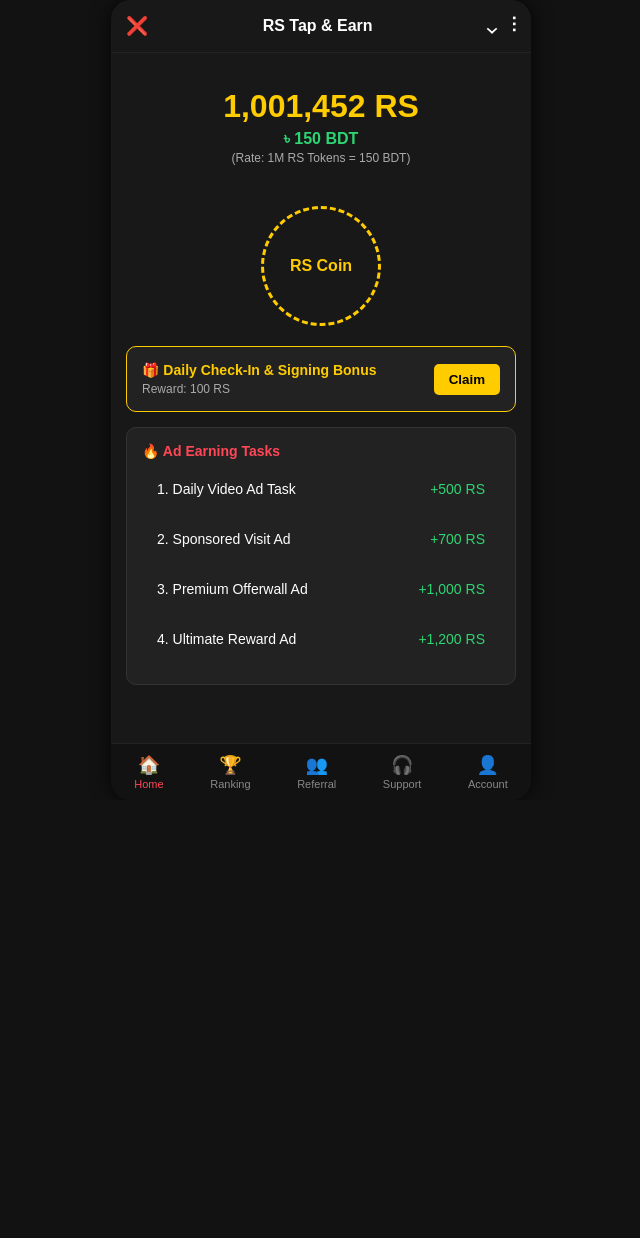
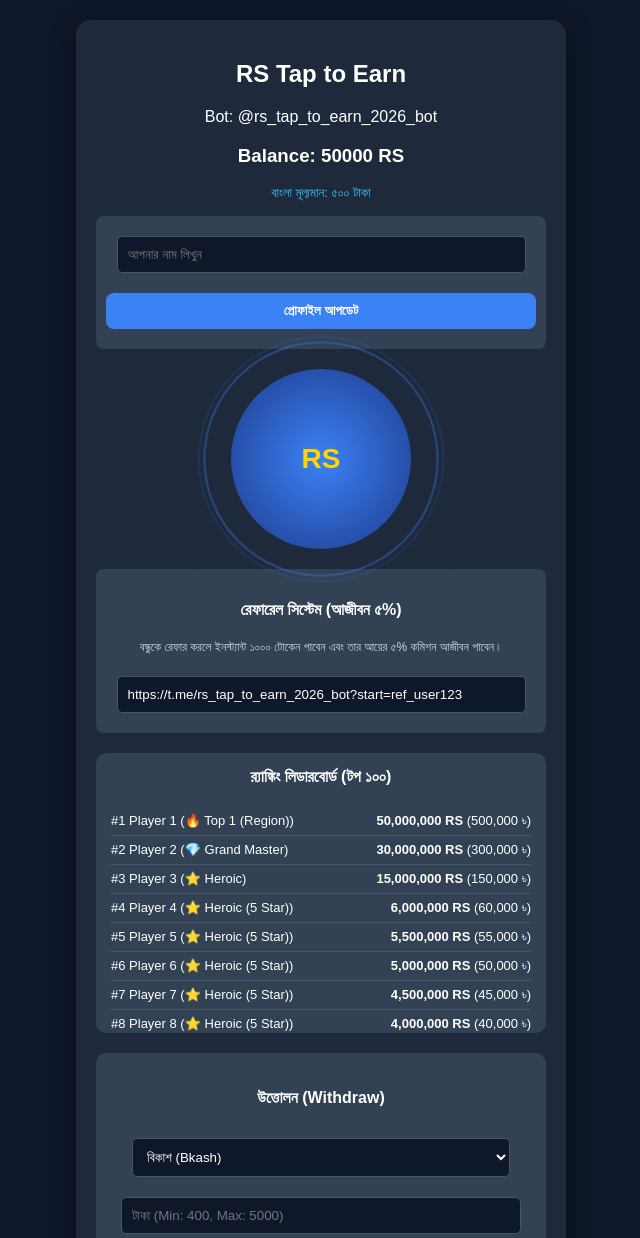
Before and after one commit to omg218063-web/TelegramMiniApp-, a website: page index.html in a window 1280 px wide. Shown: the top 1238 px of the page, without its empty margins (319-959 px from the left). Before the commit the page ends 800 px from the top, so only its background shows below. Drawn offline with Linux system fonts and the light colour scheme.

Commit message:
Update index.html

```diff
--- a/index.html
+++ b/index.html
@@ -1,226 +1,206 @@
-
 <!DOCTYPE html>
 <html lang="bn">
 <head>
     <meta charset="UTF-8">
-    <meta name="viewport" content="width=device-width, initial-scale=1.0">
-    <title>RS Tap & Earn</title>
+    <title>RS Tap to Earn - Complete Mini App</title>
     <style>
-        * { box-sizing: border-box; margin: 0; padding: 0; font-family: sans-serif; }
-        body { background: #121212; color: #fff; display: flex; justify-content: center; align-items: center; height: 100vh; }
-        .app-container { width: 100%; max-width: 420px; height: 100%; max-height: 850px; background: #181818; display: flex; flex-direction: column; position: relative; overflow: hidden; border-radius: 20px; box-shadow: 0 0 20px rgba(0,0,0,0.8); }
+        body { background: #0f172a; color: #fff; font-family: sans-serif; text-align: center; margin: 0; padding: 20px; }
+        .container { max-width: 450px; margin: auto; background: #1e293b; padding: 20px; border-radius: 15px; box-shadow: 0 10px 25px rgba(0,0,0,0.5); }
+        .btn { background: #3b82f6; color: white; border: none; padding: 10px 20px; border-radius: 8px; cursor: pointer; font-weight: bold; margin: 10px 0; width: 100%; }
+        .input-box { width: 90%; padding: 10px; margin: 10px 0; border-radius: 5px; border: 1px solid #475569; background: #0f172a; color: #fff; }
 
-        /* Top Header */
-        .app-header { display: flex; justify-content: space-between; align-items: center; padding: 15px; background: #181818; border-bottom: 1px solid #222; }
-        .app-header span { font-size: 18px; font-weight: bold; }
+        /* Tap Target & Rings */
+        #tap-target { position: relative; width: 180px; height: 180px; margin: 20px auto; display: flex; align-items: center; justify-content: center; cursor: pointer; border-radius: 50%; background: radial-gradient(circle, #3b82f6, #1e3a8a); }
+        .ring { position: absolute; border: 2px solid rgba(59, 130, 246, 0.6); border-radius: 50%; animation: pulse-ring 2s infinite; }
+        .ring-1 { width: 120%; height: 120%; animation-delay: 0s; }
+        .ring-2 { width: 140%; height: 140%; animation-delay: 0.6s; }
+        .ring-3 { width: 160%; height: 160%; animation-delay: 1.2s; }
+        @keyframes pulse-ring { 0% { transform: scale(0.8); opacity: 1; } 100% { transform: scale(1.2); opacity: 0; } }
+        @keyframes floatUp { 0% { transform: translateY(0) scale(0.8); opacity: 1; } 100% { transform: translateY(-70px) scale(1.2); opacity: 0; } }
+        .floating-text { position: absolute; font-weight: bold; font-size: 20px; animation: floatUp 0.8s ease-out forwards; pointer-events: none; }
 
-        /* Content Area */
-        .content-area { flex: 1; overflow-y: auto; padding: 15px; display: none; }
-        .content-area.active { display: block; }
-
-        /* Bottom Nav */
-        .bottom-nav { display: flex; justify-content: space-around; background: #121212; padding: 10px 0; border-top: 1px solid #222; }
-        .nav-item { text-align: center; color: #888; cursor: pointer; font-size: 11px; }
-        .nav-item img, .nav-item div { font-size: 18px; margin-bottom: 2px; }
-        .nav-item.active { color: #ff4757; }
-
-        /* Common Elements matching screenshots */
-        .balance-card { text-align: center; padding: 20px 0; }
-        .balance-card h1 { color: #ffcc00; font-size: 32px; font-weight: bold; }
-        .balance-card p { color: #2ed573; font-size: 16px; margin-top: 5px; font-weight: bold; }
-        .balance-card span { color: #aaa; font-size: 12px; }
-
-        .box-container { background: #222; border: 1px solid #333; border-radius: 10px; padding: 15px; margin-bottom: 15px; }
-        .btn-primary { background: #ff4757; color: white; border: none; padding: 12px; width: 100%; border-radius: 8px; font-weight: bold; cursor: pointer; margin-top: 10px; }
-        .btn-green { background: #2ed573; color: white; border: none; padding: 12px; width: 100%; border-radius: 8px; font-weight: bold; cursor: pointer; margin-top: 10px; }
-
-        /* List Items */
-        .list-item { background: #222; padding: 12px 15px; border-radius: 8px; margin-bottom: 10px; display: flex; justify-content: space-between; align-items: center; font-size: 14px; }
-
-        /* Account Specific Styles */
-        .account-top { display: flex; align-items: center; background: #222; padding: 15px; border-radius: 10px; gap: 12px; margin-bottom: 15px; }
-        .avatar-circle { width: 50px; height: 50px; background: #444; border-radius: 50%; display: flex; justify-content: center; align-items: center; font-weight: bold; }
-        .flex-row { display: flex; gap: 10px; }
+        /* Ranking Table */
+        .ranking-box { margin-top: 20px; background: #334155; padding: 15px; border-radius: 10px; max-height: 250px; overflow-y: auto; text-align: left; }
+        .rank-item { display: flex; justify-content: space-between; padding: 6px 0; border-bottom: 1px solid #475569; font-size: 13px; }
     </style>
 </head>
 <body>
 
-<div class="app-container">
-    <!-- Header -->
-    <div class="app-header">
-        <span>❌</span>
-        <span style="font-size: 16px;">RS Tap & Earn</span>
-        <span>⌄ &nbsp; <b>⋮</b></span>
+<div class="container">
+    <h2>RS Tap to Earn</h2>
+    <p>Bot: @rs_tap_to_earn_2026_bot</p>
+
+    <!-- Balance & Profile -->
+    <h3>Balance: <span id="user-balance">50000</span> RS</h3>
+    <p style="font-size: 13px; color: #38bdf8;">বাংলা মূল্যমান: <span id="bdt-value">৫০০</span> টাকা</p>
+
+    <!-- Profile Section -->
+    <div style="margin: 15px 0; background: #334155; padding: 10px; border-radius: 8px;">
+        <input type="text" id="username-input" class="input-box" placeholder="আপনার নাম লিখুন"><br>
+        <button class="btn" onclick="updateProfileName()">প্রোফাইল আপডেট</button>
     </div>
 
-    <!-- 1. HOME TAB -->
-    <div id="tab-home" class="content-area active">
-        <div class="balance-card">
-            <h1>1,001,452 RS</h1>
-            <p>৳ 150 BDT</p>
-            <span>(Rate: 1M RS Tokens = 150 BDT)</span>
-        </div>
-        <div style="width: 120px; height: 120px; border: 3px dashed #ffcc00; border-radius: 50%; margin: 20px auto; display: flex; justify-content: center; align-items: center; color: #ffcc00; font-weight: bold;">
-            RS Coin
-        </div>
-        <div class="box-container" style="border: 1px solid #ffcc00; display: flex; justify-content: space-between; align-items: center;">
-            <div>
-                <h4 style="font-size: 14px; color: #ffcc00;">🎁 Daily Check-In & Signing Bonus</h4>
-                <p style="font-size: 12px; color: #aaa; margin-top: 4px;">Reward: 100 RS</p>
-            </div>
-            <button style="background: #ffcc00; border: none; padding: 8px 15px; font-weight: bold; border-radius: 5px; cursor: pointer;">Claim</button>
-        </div>
-        <div class="box-container">
-            <h4 style="color: #ff4757; margin-bottom: 10px; font-size: 14px;">🔥 Ad Earning Tasks</h4>
-            <div class="list-item"><span>1. Daily Video Ad Task</span> <span style="color: #2ed573;">+500 RS</span></div>
-            <div class="list-item"><span>2. Sponsored Visit Ad</span> <span style="color: #2ed573;">+700 RS</span></div>
-            <div class="list-item"><span>3. Premium Offerwall Ad</span> <span style="color: #2ed573;">+1,000 RS</span></div>
-            <div class="list-item"><span>4. Ultimate Reward Ad</span> <span style="color: #2ed573;">+1,200 RS</span></div>
-        </div>
+    <!-- Tap Section -->
+    <div id="tap-target">
+        <div class="ring ring-1"></div>
+        <div class="ring ring-2"></div>
+        <div class="ring ring-3"></div>
+        <span style="font-size: 28px; font-weight: bold; z-index: 10; color: #ffd700;">RS</span>
+        <div id="floating-points-container" style="position: absolute; width: 100%; height: 100%;"></div>
     </div>
 
-    <!-- 2. RANKING TAB -->
-    <div id="tab-ranking" class="content-area">
-        <div style="display: flex; justify-content: space-around; margin-bottom: 20px;">
-            <div style="background: #222; padding: 15px; border-radius: 10px; text-align: center; width: 30%;">
-                <p style="font-size: 12px; color: #aaa;">Master II</p>
-                <p style="font-size: 13px; font-weight: bold; color: #ffcc00; margin-top: 5px;">500,000 RS</p>
-            </div>
-            <div style="background: #222; border: 2px solid #ffcc00; padding: 15px; border-radius: 10px; text-align: center; width: 35%;">
-                👑 <p style="font-size: 12px; font-weight: bold;">Grand Master</p>
-                <p style="font-size: 13px; font-weight: bold; color: #ffcc00; margin-top: 5px;">1,000,000 RS</p>
-            </div>
-            <div style="background: #222; padding: 15px; border-radius: 10px; text-align: center; width: 30%;">
-                <p style="font-size: 12px; color: #aaa;">Master III</p>
-                <p style="font-size: 13px; font-weight: bold; color: #ffcc00; margin-top: 5px;">300,000 RS</p>
-            </div>
-        </div>
-        <p style="font-size: 13px; color: #aaa; margin-bottom: 10px;">Other Users List</p>
-        <div class="list-item"><span>4. User_Alex_4</span> <span style="color: #ffcc00;">286,000 RS</span></div>
-        <div class="list-item"><span>5. User_David_5</span> <span style="color: #ffcc00;">282,500 RS</span></div>
-        <div class="list-item"><span>6. User_John_6</span> <span style="color: #ffcc00;">279,000 RS</span></div>
-        <div class="list-item"><span>7. User_Michael_7</span> <span style="color: #ffcc00;">275,500 RS</span></div>
-        <div class="list-item"><span>8. User_Robert_8</span> <span style="color: #ffcc00;">272,000 RS</span></div>
+    <!-- Referral Link Section -->
+    <div style="margin-top: 15px; background: #334155; padding: 10px; border-radius: 8px;">
+        <h4>রেফারেল সিস্টেম (আজীবন ৫%)</h4>
+        <p style="font-size: 12px; color: #cbd5e1;">বন্ধুকে রেফার করলে ইনস্ট্যান্ট ১০০০ টোকেন পাবেন এবং তার আয়ের ৫% কমিশন আজীবন পাবেন।</p>
+        <input type="text" id="ref-link" class="input-box" value="https://t.me/rs_tap_to_earn_2026_bot?start=ref_user123" readonly>
     </div>
 
-    <!-- 3. REFERRAL TAB -->
-    <div id="tab-referral" class="content-area">
-        <div class="box-container" style="border: 1px solid #ff4757;">
-            <p style="font-size: 13px; margin-bottom: 10px; line-height: 1.4;">বন্ধুদেরকে আমন্ত্রণ জানান এবং 1,000 RS টোকেন কালেক্ট করুন ও বোনাস নিন!</p>
-            <div style="display: flex; gap: 5px; margin-bottom: 8px;">
-                <input type="text" id="myRefLink" value="https://t.me/rs_crypto_bot?start=RAKIB_USER" readonly style="flex: 1; background: #111; border: 1px solid #444; color: #fff; padding: 8px; border-radius: 5px; font-size: 12px;">
-                <button onclick="copyRef()" style="background: #ff4757; border: none; color: white; padding: 8px 12px; border-radius: 5px; font-weight: bold; cursor: pointer;">Copy</button>
-            </div>
-            <span style="font-size: 11px; color: #aaa;">Get 1,000 RS Tokens per referral via @rs_crypto_bot!</span>
-        </div>
-        <div class="box-container" style="border: 1px solid #ffcc00;">
-            <p style="color: #ff4757; font-weight: bold; font-size: 13px; margin-bottom: 10px;">🔥 Live Referral Rewards Activity</p>
-            <div class="list-item" style="font-size: 12px;"><span>1. Liam_Ref joined via invite</span> <span style="color: #2ed573;">+1,000 RS Received</span></div>
-            <div class="list-item" style="font-size: 12px;"><span>2. Noah_Ref joined via invite</span> <span style="color: #2ed573;">+1,000 RS Received</span></div>
-            <div class="list-item" style="font-size: 12px;"><span>3. Oliver_Ref joined via invite</span> <span style="color: #2ed573;">+1,000 RS Received</span></div>
-            <div class="list-item" style="font-size: 12px;"><span>4. Elijah_Ref joined via invite</span> <span style="color: #2ed573;">+1,000 RS Received</span></div>
-        </div>
+    <!-- Ranking Board (Top 100 with Tiers & BDT Calculation) -->
+    <div class="ranking-box">
+        <h4 style="text-align: center; margin-top: 0;">র‍্যাঙ্কিং লিডারবোর্ড (টপ ১০০)</h4>
+        <div id="leaderboard-list"></div>
     </div>
 
-    <!-- 4. SUPPORT TAB -->
-    <div id="tab-support" class="content-area">
-        <div class="box-container" style="text-align: center; padding: 30px 15px;">
-            <div style="width: 70px; height: 70px; border: 3px solid #ffcc00; border-radius: 50%; margin: 0 auto 15px; display: flex; justify-content: center; align-items: center; font-size: 28px; position: relative;">
-                👩‍💻
-                <div style="width: 14px; height: 14px; background: #2ed573; border-radius: 50%; position: absolute; bottom: 2px; right: 2px; border: 2px solid #222;"></div>
-            </div>
-            <h3 style="font-size: 16px; margin-bottom: 5px;">24/7 AI Customer Service</h3>
-            <p style="color: #2ed573; font-size: 12px; margin-bottom: 15px;">● Online & Active</p>
-            <p style="font-size: 12px; color: #aaa; margin-bottom: 20px; line-height: 1.5;">For any issues or questions, connect instantly with our dedicated AI support bot representative.</p>
-            <button class="btn-primary" onclick="alert('কাস্টমার সাপোর্ট বোট ওপেন হচ্ছে...')">Open AI Support Bot</button>
-        </div>
-    </div>
-
-    <!-- 5. ACCOUNT TAB -->
-    <div id="tab-account" class="content-area">
-        <div class="account-top">
-            <div class="avatar-circle">R</div>
-            <div>
-                <h4 style="font-size: 15px;">RAKIB_ADMIN</h4>
-                <span style="background: #ffcc00; color: #000; font-size: 10px; padding: 2px 6px; border-radius: 4px; font-weight: bold;">VIP 1 (Bronze)</span>
-                <p style="font-size: 11px; color: #aaa; margin-top: 4px;">Earn more coins to upgrade VIP!</p>
-            </div>
-        </div>
-        <div class="box-container" style="text-align: center;">
-            <span style="font-size: 12px; color: #aaa;">Total Token & BDT Balance</span>
-            <h2 style="color: #ffcc00; font-size: 22px; margin: 5px 0;">1,001,452 RS</h2>
-            <p style="color: #2ed573; font-size: 14px; font-weight: bold;">৳ 150 BDT <span style="font-size: 10px; color: #aaa;">(Rate: 1M RS = 150 BDT)</span></p>
-        </div>
-        <div class="flex-row">
-            <button class="btn-green" onclick="alert('ডিপোজিট সিস্টেম সাময়িকভাবে বন্ধ!')">Deposit (+30% Bonus)</button>
-            <button class="btn-primary" onclick="checkWithdraw()">Withdraw</button>
-        </div>
-        <div style="margin-top: 15px;">
-            <div class="list-item"><span>💳 My Card / Payment Method</span> <span>›</span></div>
-            <div class="list-item"><span>⭐ VIP Center & Perks</span> <span style="color: #ffcc00;">Level 1</span></div>
-            <div class="list-item"><span>📥 Deposit History</span> <span>›</span></div>
-            <div class="list-item"><span>📤 Withdrawal History</span> <span>›</span></div>
-            <div class="list-item"><span>🛡️ Security Center</span> <span style="color: #2ed573;">Secure</span></div>
-        </div>
-    </div>
-
-    <!-- Bottom Navigation Bar -->
-    <div class="bottom-nav">
-        <div class="nav-item active" onclick="switchTab('home', this)">
-            <div>🏠</div> Home
-        </div>
-        <div class="nav-item" onclick="switchTab('ranking', this)">
-            <div>🏆</div> Ranking
-        </div>
-        <div class="nav-item" onclick="switchTab('referral', this)">
-            <div>👥</div> Referral
-        </div>
-        <div class="nav-item" onclick="switchTab('support', this)">
-            <div>🎧</div> Support
-        </div>
-        <div class="nav-item" onclick="switchTab('account', this)">
-            <div>👤</div> Account
-        </div>
+    <!-- Withdrawal Section -->
+    <div style="margin-top: 20px; background: #334155; padding: 15px; border-radius: 10px;">
+        <h4>উত্তোলন (Withdraw)</h4>
+        <select id="withdraw-method" class="input-box">
+            <option value="Bkash">বিকাশ (Bkash)</option>
+            <option value="Nagad">নগদ (Nagad)</option>
+        </select><br>
+        <input type="number" id="withdraw-amount" class="input-box" placeholder="টাকা (Min: 400, Max: 5000)"><br>
+        <input type="text" id="withdraw-number" class="input-box" placeholder="একাউন্ট নাম্বার"><br>
+        <button class="btn" onclick="requestWithdrawal()">উত্তোলন করুন</button>
+        <p id="withdraw-msg" style="font-size: 14px;"></p>
     </div>
 </div>
 
 <script>
-    function switchTab(tabName, element) {
-        // Hide all tabs
-        document.querySelectorAll('.content-area').forEach(tab => {
-            tab.classList.remove('active');
-        });
-        // Remove active class from nav items
-        document.querySelectorAll('.nav-item').forEach(nav => {
-            nav.classList.remove('active');
-        });
-        // Show target tab
-        document.getElementById('tab-' + tabName).classList.add('active');
-        element.classList.add('active');
+    let balance = 50000; // Initial balance
+    const conversionRate = 100; // প্রতি ১০০ টোকেনে ১ টাকা (উদাহরণস্বরূপ)
+
+    const balanceDisplay = document.getElementById('user-balance');
+    const bdtDisplay = document.getElementById('bdt-value');
+    const tapTarget = document.getElementById('tap-target');
+    const floatingContainer = document.getElementById('floating-points-container');
+
+    const pointOptions = [
+        { points: 1, color: '#60a5fa' },
+        { points: 5, color: '#34d399' },
+        { points: 10, color: '#fbbf24' },
+        { points: 12, color: '#f43f5e' },
+        { points: 20, color: '#a855f7' }
+    ];
+
+    function updateDisplay() {
+        balanceDisplay.innerText = balance;
+        let bdt = (balance / 100).toFixed(2); // ক্যালকুলেশন করে বাংলা টাকায় রূপান্তর
+        bdtDisplay.innerText = bdt;
     }
 
-    function copyRef() {
-        var copyText = document.getElementById("myRefLink");
-        copyText.select();
-        document.execCommand("copy");
-        alert("রেফারেল লিংক কপি করা হয়েছে: " + copyText.value);
+    // Tap Animation & Random Points
+    tapTarget.addEventListener('click', (e) => {
+        let rand = Math.random();
+        let chosen = rand > 0.95 ? pointOptions[4] : rand > 0.8 ? pointOptions[3] : rand > 0.6 ? pointOptions[2] : rand > 0.3 ? pointOptions[1] : pointOptions[0];
+
+        balance += chosen.points;
+        updateDisplay();
+
+        let floatEl = document.createElement('div');
+        floatEl.className = 'floating-text';
+        floatEl.innerText = `+${chosen.points}`;
+        floatEl.style.color = chosen.color;
+
+        let rect = tapTarget.getBoundingClientRect();
+        floatEl.style.left = `${e.clientX - rect.left - 10}px`;
+        floatEl.style.top = `${e.clientY - rect.top - 10}px`;
+
+        floatingContainer.appendChild(floatEl);
+        setTimeout(() => floatEl.remove(), 800);
+    });
+
+    // Profile Update
+    function updateProfileName() {
+        let name = document.getElementById('username-input').value;
+        if(name) alert(`প্রোফাইল নাম সফলভাবে পরিবর্তন হয়ে হয়েছে: ${name}`);
+        else alert('দয়া করে সঠিক নাম লিখুন।');
     }
 
-    function checkWithdraw() {
-        let amount = prompt("উত্তোলনের পরিমাণ লিখুন (সর্বনিম্ন ৪০০ টাকা বা তার বেশি হতে হবে):");
-        if (amount !== null) {
-            amount = parseFloat(amount);
-            if (isNaN(amount) || amount < 400) {
-                alert("উত্তোলন ব্যর্থ হয়েছে! সর্বনিম্ন ৪০০ টাকা বা তার বেশি হতে হবে।");
+    // Generate Demo Ranking (Top 100 with Region, Grandmaster, Heroic, Diamond & BDT Amount)
+    function generateLeaderboard() {
+        let listContainer = document.getElementById('leaderboard-list');
+        let html = '';
+
+        for(let i = 1; i <= 100; i++) {
+            let rankTitle = "";
+            let tokens = 0;
+
+            if(i === 1) {
+                rankTitle = "🔥 Top 1 (Region)";
+                tokens = 50000000; // 50 Million
+            } else if(i === 2) {
+                rankTitle = "💎 Grand Master";
+                tokens = 30000000;
+            } else if(i === 3) {
+                rankTitle = "⭐ Heroic";
+                tokens = 15000000;
+            } else if(i <= 10) {
+                rankTitle = "⭐ Heroic (5 Star)";
+                tokens = 8000000 - (i * 500000);
+            } else if(i <= 30) {
+                rankTitle = "⭐ Heroic (2 Star)";
+                tokens = 4000000 - (i * 100000);
             } else {
-                let phone = prompt("আপনার বিকাশ/নগদ অ্যাকাউন্ট নম্বর দিন:");
-                if (phone) {
-                    alert("সফল! আপনার " + amount + " টাকা উত্তোলনের রিকোয়েস্ট জমা হয়েছে।");
-                }
+                rankTitle = "🔹 Diamond Rank";
+                tokens = 1000000 - (i * 5000);
             }
+
+            let bdtAmount = (tokens / 100).toLocaleString(); // টোকেন থেকে বাংলা টাকার হিসাব
+
+            html += `<div class="rank-item">
+                <span>#${i} Player ${i} (${rankTitle})</span>
+                <span><b>${tokens.toLocaleString()} RS</b> (${bdtAmount} ৳)</span>
+            </div>`;
         }
+        listContainer.innerHTML = html;
+    }
+    generateLeaderboard();
+
+    // Withdrawal Validation (Min 400, Max 5000)
+    function requestWithdrawal() {
+        let method = document.getElementById('withdraw-method').value;
+        let amount = parseFloat(document.getElementById('withdraw-amount').value);
+        let number = document.getElementById('withdraw-number').value;
+        let msg = document.getElementById('withdraw-msg');
+
+        if(isNaN(amount) || amount < 400) {
+            msg.style.color = '#f43f5e';
+            msg.innerText = "ত্রুটি: সর্বনিম্ন উত্তোলন ৪০০ টাকা হতে হবে!";
+            return;
+        }
+        if(amount > 5000) {
+            msg.style.color = '#f43f5e';
+            msg.innerText = "ত্রুটি: সর্বোচ্চ উত্তোলন ৫,০০০ টাকার বেশি হতে পারবে না!";
+            return;
+        }
+        if(balance < amount) {
+            msg.style.color = '#f43f5e';
+            msg.innerText = "ত্রুটি: আপনার অ্যাকাউন্টে পর্যাপ্ত পরিমাণ ব্যালেন্স নেই!";
+            return;
+        }
+        if(!number) {
+            msg.style.color = '#f43f5e';
+            msg.innerText = "ত্রুটি: সঠিক একাউন্ট নাম্বার দিন!";
+            return;
+        }
+
+        balance -= amount;
+        updateDisplay();
+        msg.style.color = '#34d399';
+        msg.innerText = `${method}-এর মাধ্যমে ${amount} টাকার উত্তোলনের অনুরোধ সফল হয়েছে!`;
     }
 </script>
 
 </body>
-                                                                                                                          </html>
+</html>
```
